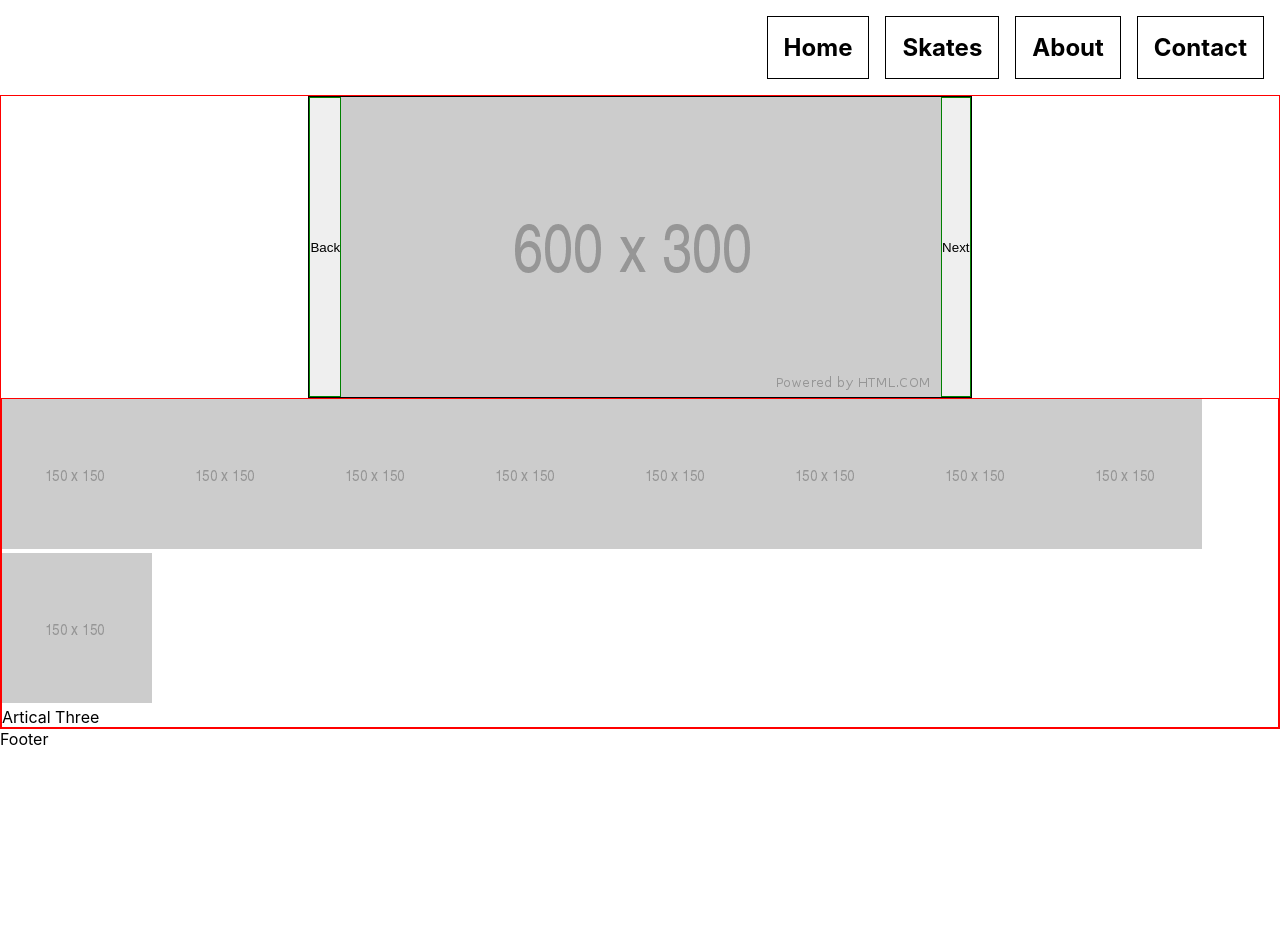
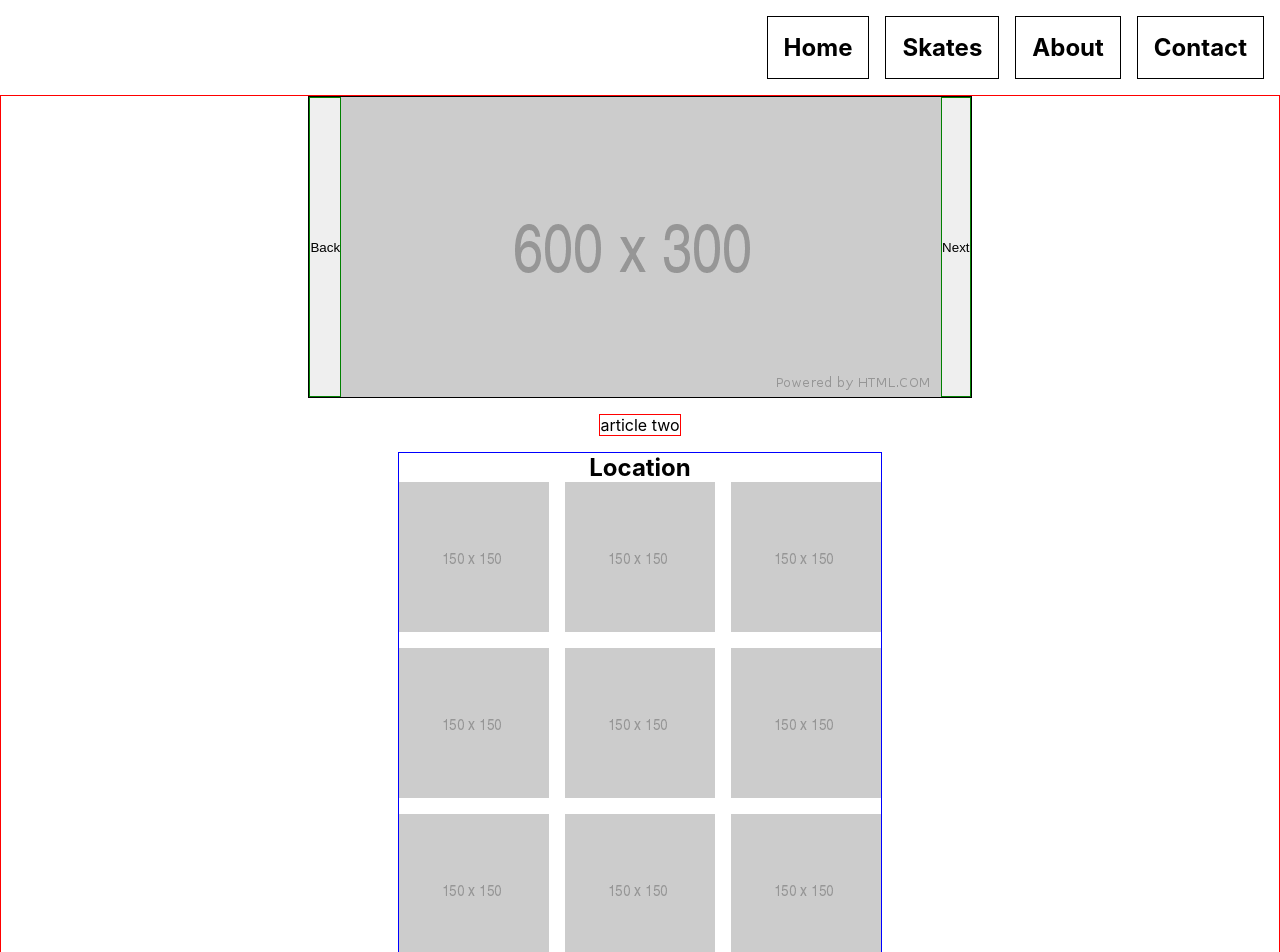
Before and after one commit to aliuwd927/basic-hp-app, a React (Create React App) app: page / in a window 1280 px wide. Shown: the top 952 px of the page. Before the commit the page ends 800 px from the top, so only its background shows below. Built offline with nearby package versions, Linux system fonts and the light colour scheme.

Commit message:
refactored code.

```diff
--- a/src/App.css
+++ b/src/App.css
@@ -35,13 +35,7 @@ body {
   flex-direction: column;
   justify-content: center;
   align-items: center;
-}
-
-.article_Sub_Container {
-  /*Added Flex bc articleCon does not affect sub-chld.*/
-  display: flex;
-  border: 1px solid red;
-  flex-direction: column;
+  gap: 1rem;
 }
 
 .carousel_Container {
@@ -53,3 +47,21 @@ body {
 button {
   border: 1px solid green;
 }
+
+.article_Sub_Container_One {
+  border: 1px solid red;
+}
+
+.article_Sub_Container_Two {
+  border: 1px solid blue;
+}
+
+.location_Text {
+  text-align: center;
+}
+.array_Container {
+  display: grid;
+  grid-template-columns: repeat(3, 1fr);
+  grid-template-rows: repeat(3, 1 fr);
+  gap: 1rem;
+}
--- a/src/ItemBox.jsx
+++ b/src/ItemBox.jsx
@@ -4,9 +4,13 @@ function ItemBox(){
   const numOfBox = 9
   let displayArray = [];
     for(let i = 0; i < numOfBox; i++){
-       displayArray.push(<img src={image150}/>)
+       displayArray.push(<img src={image150} alt="grey box"/>)
     }
-  return displayArray;
+  return (
+    <div className="array_Container">
+      {displayArray}
+    </div>
+  );
 }
 
 export default ItemBox;
--- a/src/footer.jsx
+++ b/src/footer.jsx
@@ -1,10 +1,9 @@
 function FooterSection(){
-  let footer = (
+  return (
     <div className = "footer_Container">
       <footer>Footer</footer>
     </div>
-  )
-  return footer;
+  );
 }
 
 export default FooterSection;
--- a/src/nav.jsx
+++ b/src/nav.jsx
@@ -1,6 +1,6 @@
 function NavBar() {
-  let navUI = (
-      <nav className = "navBar_container">
+  return (
+    <nav className = "navBar_container">
         <ul className ="navBar_ul">
           <li className ="navBar_li">Home</li>
           <li className ="navBar_li">Skates</li>
@@ -9,6 +9,5 @@ function NavBar() {
         </ul>
       </nav>
   );
-  return navUI;
 }
 export default NavBar;
--- a/src/section.jsx
+++ b/src/section.jsx
@@ -2,20 +2,24 @@ import ImgCarousel from "./imgcarousel";
 import ItemBox from "./ItemBox";
 
 function SectionPage(){
-  let section = (
+  return (
     <div className = "article_Container">
       <article className = "article_one">
         <ImgCarousel />
       </article>
-      <div className ="article_Sub_Container">
-        <article className = "article_two">
+      <div className="article_Sub_Container_One">
+      <article className = "article_two">
+          article two
+        </article>
+      </div>
+      <div className ="article_Sub_Container_Two">
+        <article className = "article_three">
+        <h1 className="location_Text">Location</h1>
           <ItemBox />
         </article>
-        <article className = "article_three">Artical Three</article>
       </div>
     </div>
-  )
-  return section;
+  );
 }
 
 export default SectionPage;
```
